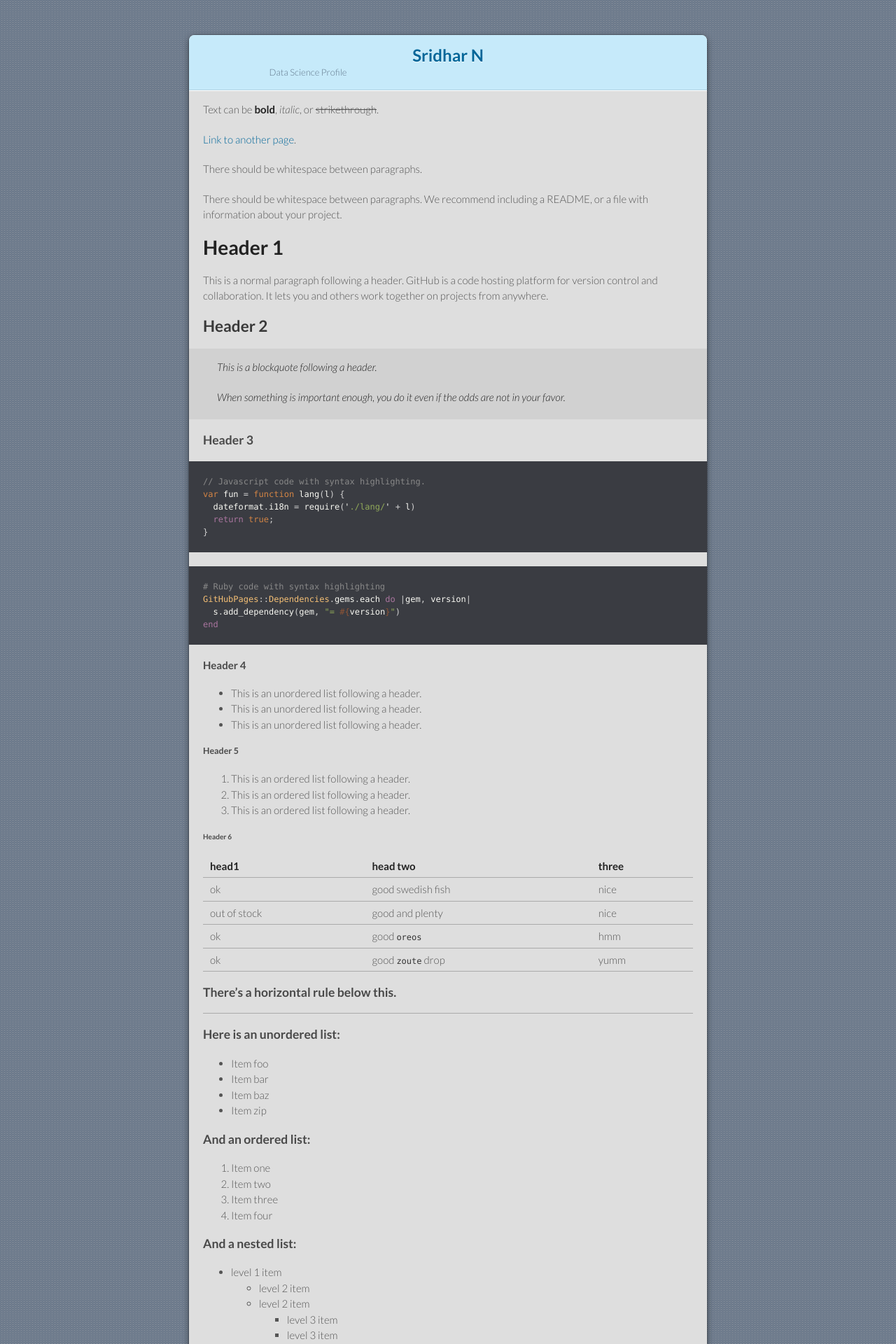
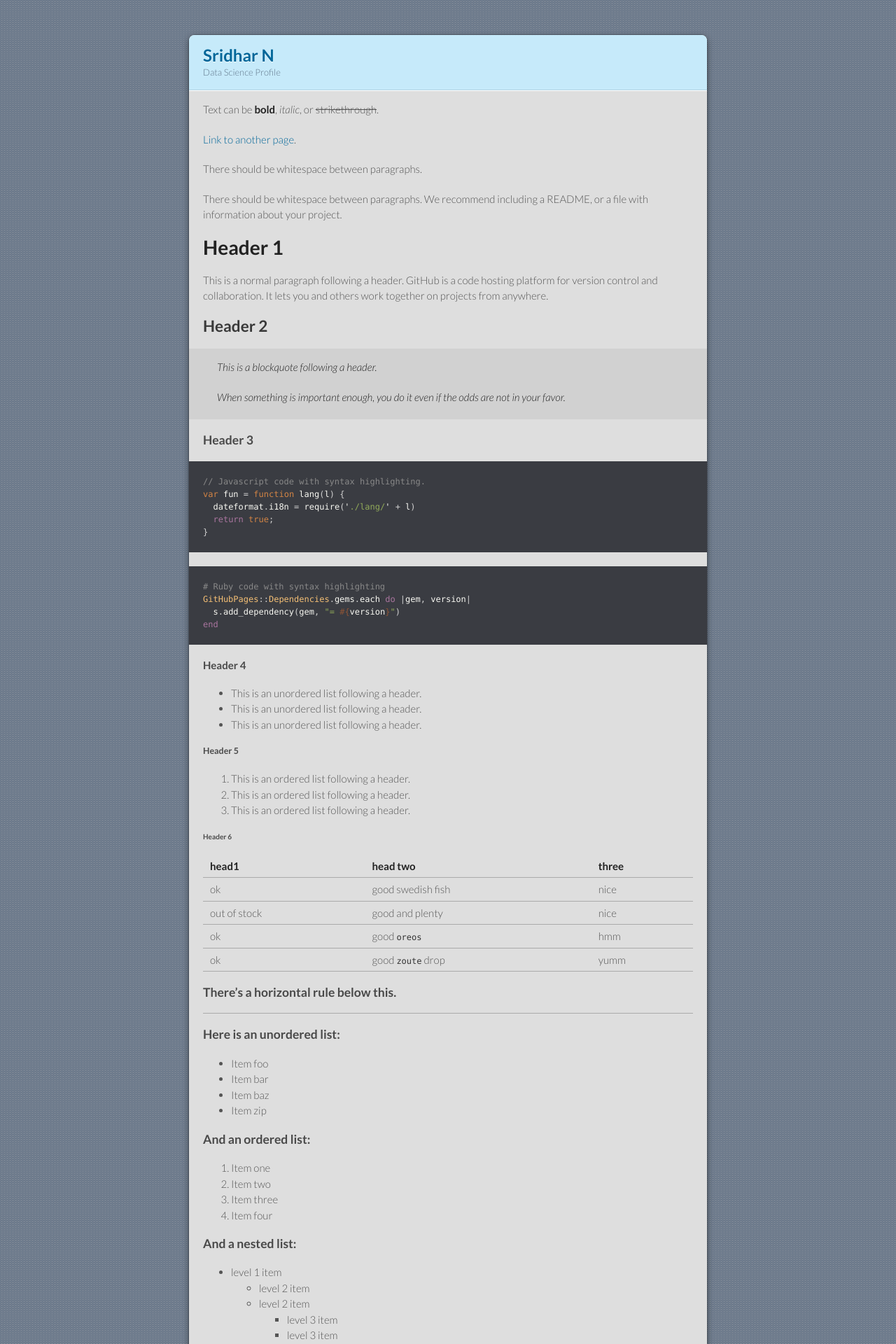
Before and after one commit to sridnala/sridnala.github.io, a Jekyll site: the page built from index.md, in a window 1280 px wide. Shown: the top 1920 px of the page at 70% size. Built offline with Jekyll 4.4.1, drawn with Linux system fonts in a browser that asks for light colours.

```diff
--- a/_layouts/default.html
+++ b/_layouts/default.html
@@ -16,7 +16,7 @@
   </head>
   <body>
     <div class="wrapper">
-      <header {% unless site.description or site.github.project_tagline %} class="without-description" {% endunless %}>
+      <header {% unless site.description or site.github.project_tagline %} class="without-description text-align:center" {% endunless %}>
         <h1>{{ site.title | default: site.github.repository_name }}</h1>
         {% if site.description or site.github.project_tagline %}
           <p>{{ site.description | default: site.github.project_tagline }}</p>
--- a/_sass/jekyll-theme-modernist.scss
+++ b/_sass/jekyll-theme-modernist.scss
@@ -50,7 +50,6 @@
   background: linear_gradient(#DDFBFC, #C6EAFA);
   position:relative;
   padding:15px 20px;
-  text-align: center;
   border-bottom:1px solid #B2D2E1;
 
   h1 {
```
